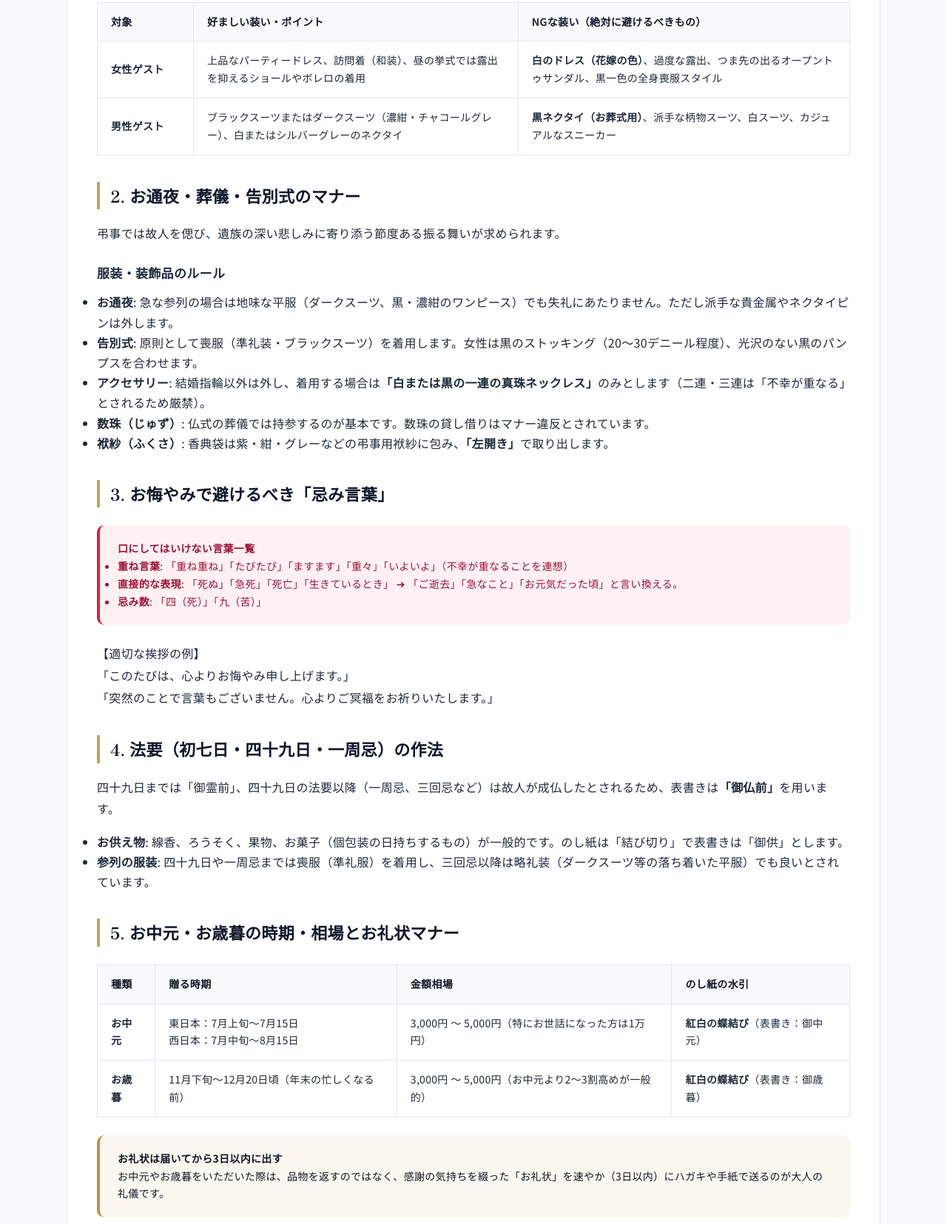
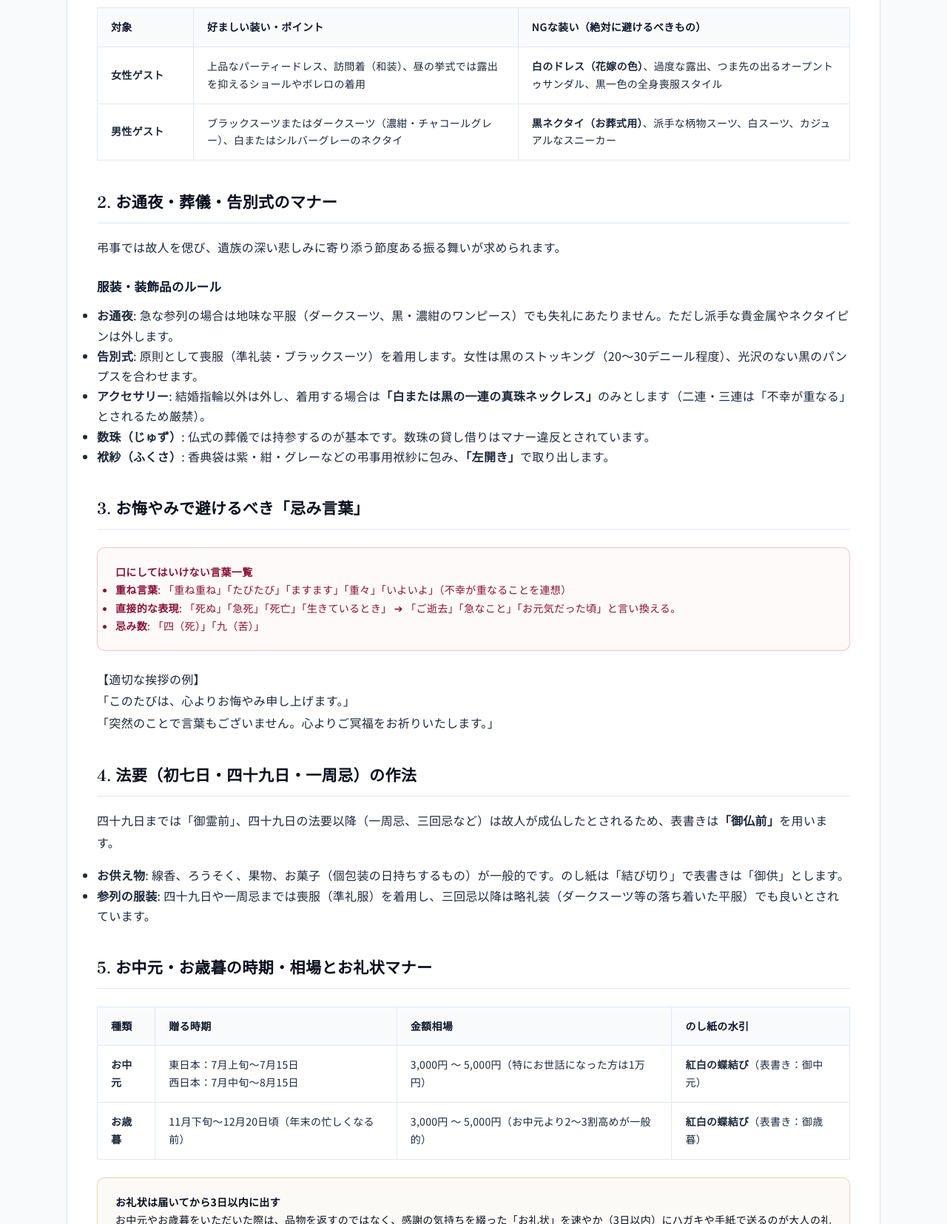
Before and after one commit to lengzhuji-beep/bank-converter, a website: page ceremony/index.html in a window 1280 px wide. Shown: the part 1145-2800 px from the top of the page at 74% size. Drawn offline with Linux system fonts and the light colour scheme.

Commit message:
fix: remove redundant seating banner, flip taxi seats for Japan right-hand drive, and eliminate AI-like left border styles

```diff
--- a/assets/css/style.css
+++ b/assets/css/style.css
@@ -381,20 +381,10 @@ img {
   transition: var(--transition);
 }
 
-.tool-highlight-card::before {
-  content: '';
-  position: absolute;
-  top: 0;
-  left: 0;
-  width: 4px;
-  height: 100%;
-  background: var(--gold-400);
-}
-
 .tool-highlight-card:hover {
   transform: translateY(-4px);
   box-shadow: var(--shadow-xl);
-  border-color: var(--gold-300);
+  border-color: var(--gold-400);
 }
 
 .tool-icon-wrap {
@@ -698,11 +688,12 @@ img {
 
 .article-content h2 {
   font-family: var(--font-serif);
-  font-size: 22px;
-  color: var(--primary-800);
-  padding-left: 14px;
-  border-left: 4px solid var(--gold-400);
-  margin: 36px 0 18px;
+  font-size: 21px;
+  color: var(--primary-900);
+  border-bottom: 1px solid var(--border-light);
+  padding-bottom: 10px;
+  margin: 38px 0 18px;
+  letter-spacing: 0.02em;
 }
 
 .article-content h2:first-child {
@@ -710,9 +701,10 @@ img {
 }
 
 .article-content h3 {
-  font-size: 17px;
-  color: var(--primary-700);
+  font-size: 16.5px;
+  color: var(--primary-800);
   margin: 24px 0 12px;
+  font-weight: 700;
 }
 
 .article-content p {
@@ -739,25 +731,34 @@ img {
   text-align: left;
 }
 
-/* Callout Box */
+/* Callout Box - 自然で上品なカードスタイル（左太線のAI感を排除） */
 .callout {
   padding: 20px 24px;
   border-radius: var(--radius-md);
   margin: 24px 0;
   font-size: 14px;
-  line-height: 1.7;
+  line-height: 1.75;
+  border: 1px solid var(--border-light);
+  background: #ffffff;
+  box-shadow: 0 1px 4px rgba(15, 23, 42, 0.03);
 }
 
 .callout.tip {
-  background: var(--gold-100);
-  border-left: 4px solid var(--gold-500);
-  color: var(--primary-800);
+  background: #fcfaf6;
+  border: 1px solid rgba(197, 160, 89, 0.4);
+  color: var(--primary-900);
 }
 
 .callout.warn {
-  background: #fff1f2;
-  border-left: 4px solid #e11d48;
-  color: #9f1239;
+  background: #fffafa;
+  border: 1px solid rgba(225, 29, 72, 0.25);
+  color: #881337;
+}
+
+.callout.note {
+  background: #f8fafc;
+  border: 1px solid rgba(148, 163, 184, 0.35);
+  color: var(--primary-800);
 }
 
 /* Footer */
```
Also changed, not shown: business/email.html (+2 -2 lines), business/index.html (+0 -12 lines), business/seating.html (+10 -10 lines), language/index.html (+1 -1 lines).
